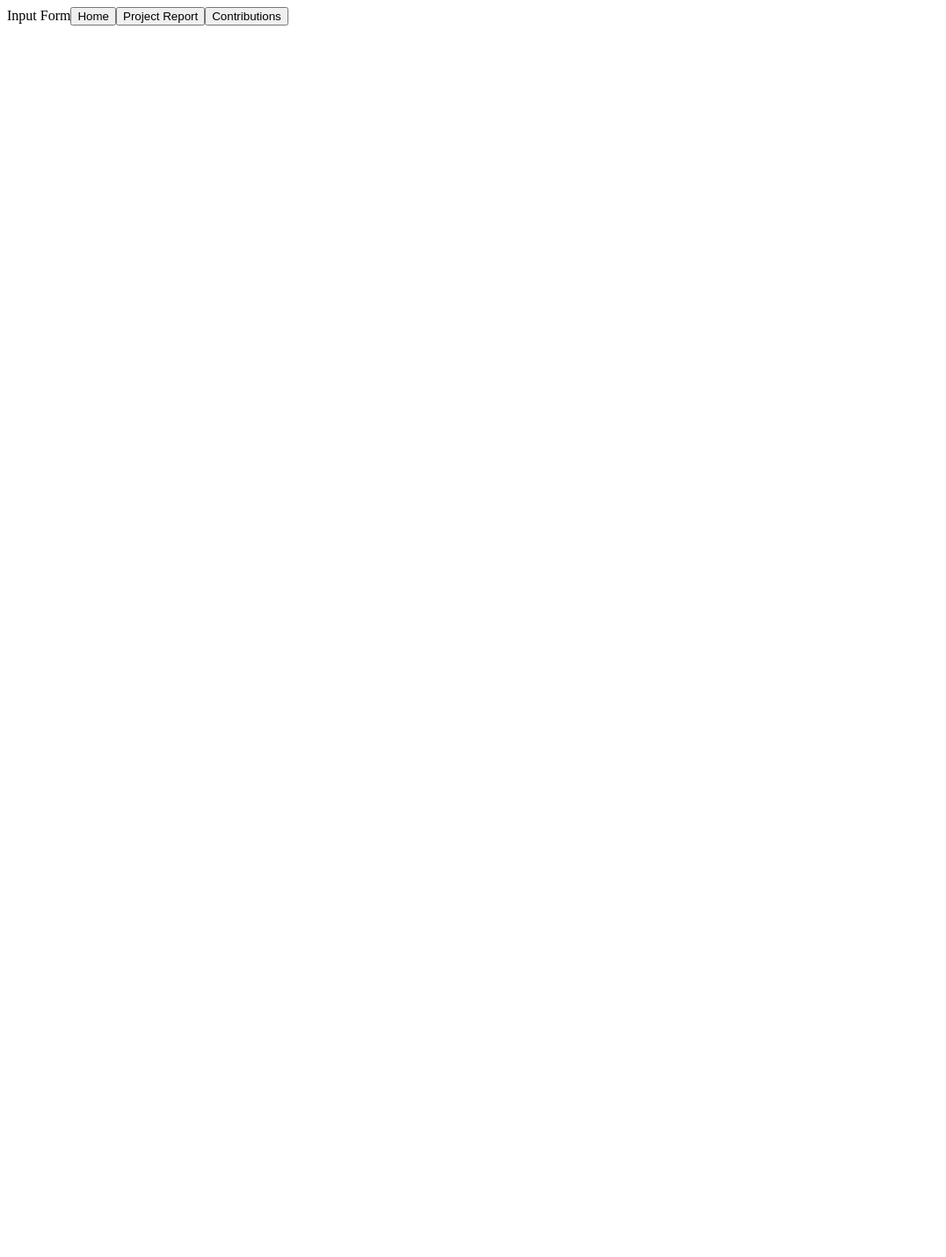
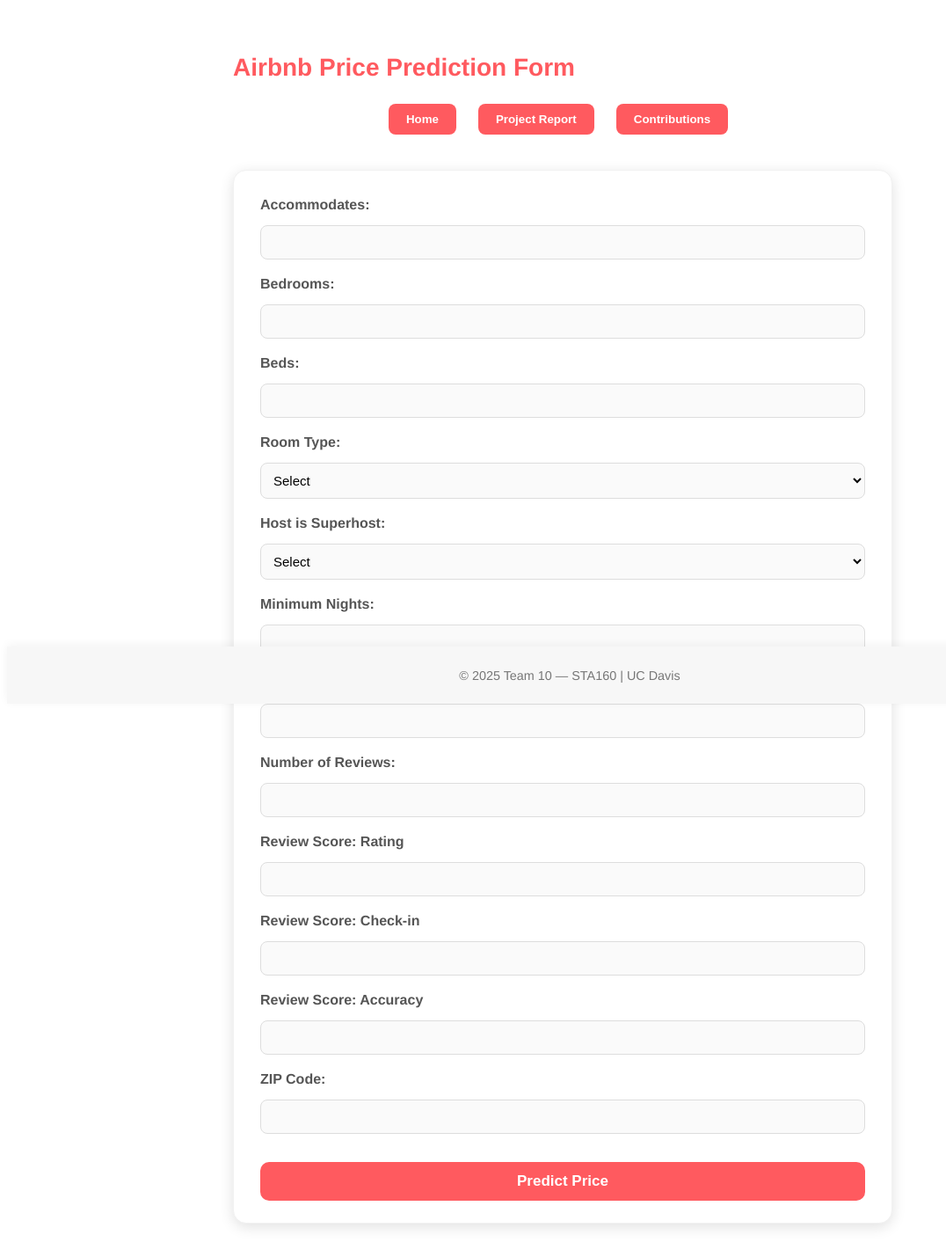
Before and after one commit to HimmatToor/AirbnbWebsite, a React (Create React App) app: page /inputForm in a window 1280 px wide. Shown: the whole page at 88% size, without its empty margins (0-1076 px from the left). Before the commit the page ends 800 px from the top, so only its background shows below. Built offline with nearby package versions, Linux system fonts and the light colour scheme; no server answers.

Commit message:
Updated InputForm layout, footer design, CSS, and UI styles

```diff
--- a/src/pages/Contributions.js
+++ b/src/pages/Contributions.js
@@ -80,7 +80,7 @@ function Contributions() {
       </div>
 
       <footer className="footer">
-        © 2025 Team 10 — STA160 Capstone | UC Davis
+        © 2025 Team 10 — STA160 | UC Davis
       </footer>
     </div>
   )
--- /dev/null
+++ b/src/pages/InputForm.css
@@ -0,0 +1,112 @@
+/* Global container */
+.input-form-container {
+    padding: 30px;
+    max-width: 750px;
+    margin: 0 auto;
+    font-family: "Helvetica Neue", Arial, sans-serif;
+    color: #333;
+}
+
+/* Title */
+.input-form-container h2 {
+    margin-bottom: 25px;
+    font-size: 28px;
+    font-weight: 600;
+    color: #FF5A5F;  /* Airbnb red */
+}
+
+/* Navigation buttons */
+.nav-buttons {
+    margin-bottom: 20px;
+}
+
+.nav-buttons button {
+    margin-right: 10px;
+    padding: 7px 16px;
+    border: 1px solid #FF5A5F;
+    background-color: white;
+    color: #FF5A5F;
+    cursor: pointer;
+    border-radius: 8px;
+    transition: all 0.25s ease;
+}
+
+.nav-buttons button:hover {
+    background-color: #FF5A5F;
+    color: white;
+}
+
+/* CARD STYLING (main form card) */
+.form-card {
+    background: white;
+    padding: 25px 30px;
+    border-radius: 15px;
+    box-shadow: 0 4px 16px rgba(0,0,0,0.12);
+    border: 1px solid #f1f1f1;
+}
+
+/* Form layout */
+form {
+    display: flex;
+    flex-direction: column;
+    gap: 14px;
+}
+
+/* Labels */
+form label {
+    font-weight: 600;
+    margin-top: 5px;
+    color: #555;
+}
+
+/* Inputs */
+form input,
+form select {
+    padding: 10px;
+    font-size: 15px;
+    border: 1px solid #ddd;
+    border-radius: 8px;
+    background: #fafafa;
+    transition: all 0.2s ease;
+}
+
+form input:focus,
+form select:focus {
+    outline: none;
+    border: 1px solid #FF5A5F;
+    background: white;
+    box-shadow: 0 0 4px rgba(255,90,95,0.35);
+}
+
+/* Submit Button */
+form button[type="submit"] {
+    margin-top: 18px;
+    padding: 12px;
+    font-size: 17px;
+    background-color: #FF5A5F;
+    color: white;
+    border: none;
+    border-radius: 10px;
+    cursor: pointer;
+    transition: background 0.25s ease, transform 0.1s ease;
+    font-weight: 600;
+}
+
+form button[type="submit"]:hover {
+    background-color: #e0474b;
+}
+
+form button[type="submit"]:active {
+    transform: scale(0.97);
+}
+
+.footer {
+  position: absolute;
+  bottom: 10px;
+  width: 100%;
+  text-align: center;
+  font-size: 0.9rem;
+  color: #f0f0f0;
+  z-index: 1;
+  font-family: "Helvetica Neue", Helvetica, Arial, sans-serif;
+}
--- a/src/pages/InputForm.js
+++ b/src/pages/InputForm.js
@@ -1,17 +1,110 @@
-import React from 'react'
-import {useNavigate} from 'react-router-dom'
+import React, { useState } from 'react';
+import { useNavigate } from 'react-router-dom';
+import "./InputForm.css";
 
 function InputForm() {
-    const navigate = useNavigate()
+    const navigate = useNavigate();
+
+    const [formData, setFormData] = useState({
+        accommodates: "",
+        bedrooms: "",
+        beds: "",
+        room_type: "",
+        host_is_superhost: "",
+        minimum_nights: "",
+        availability_365: "",
+        number_of_reviews: "",
+        review_scores_rating: "",
+        review_scores_checkin: "",
+        review_scores_accuracy: "",
+        zip: ""
+    });
+
+    const handleChange = (e) => {
+        setFormData({
+            ...formData,
+            [e.target.name]: e.target.value,
+        });
+    };
+
+    const handleSubmit = (e) => {
+        e.preventDefault();
+        console.log("Submitting:", formData);
+
+        // your groupmate will connect this to Python backend
+    };
 
     return (
         <div>
-            Input Form
-            <button onClick={() => {navigate("/")}}>Home</button>
-            <button onClick={() => {navigate("/projectReport")}}>Project Report</button>
-            <button onClick={() => {navigate("/contributions")}}>Contributions</button>
+            <div className="input-form-container">
+                <h2>Airbnb Price Prediction Form</h2>
+
+                {/* Navigation */}
+                <div className="nav-buttons">
+                    <button onClick={() => navigate("/")}>Home</button>
+                    <button onClick={() => navigate("/projectReport")}>Project Report</button>
+                    <button onClick={() => navigate("/contributions")}>Contributions</button>
+                </div>
+
+                {/* Form card */}
+                <div className="form-card">
+                    <form onSubmit={handleSubmit}>
+                        <label>Accommodates:</label>
+                        <input type="number" name="accommodates" value={formData.accommodates} onChange={handleChange} required />
+
+                        <label>Bedrooms:</label>
+                        <input type="number" name="bedrooms" value={formData.bedrooms} onChange={handleChange} required />
+
+                        <label>Beds:</label>
+                        <input type="number" name="beds" value={formData.beds} onChange={handleChange} required />
+
+                        <label>Room Type:</label>
+                        <select name="room_type" value={formData.room_type} onChange={handleChange} required>
+                            <option value="">Select</option>
+                            <option value="Entire home/apt">Entire home/apt</option>
+                            <option value="Private room">Private room</option>
+                            <option value="Shared room">Shared room</option>
+                            <option value="Hotel room">Hotel room</option>
+                        </select>
+
+                        <label>Host is Superhost:</label>
+                        <select name="host_is_superhost" value={formData.host_is_superhost} onChange={handleChange} required>
+                            <option value="">Select</option>
+                            <option value="1">Yes</option>
+                            <option value="0">No</option>
+                        </select>
+
+                        <label>Minimum Nights:</label>
+                        <input type="number" name="minimum_nights" value={formData.minimum_nights} onChange={handleChange} required />
+
+                        <label>Availability (365 days):</label>
+                        <input type="number" name="availability_365" value={formData.availability_365} onChange={handleChange} required />
+
+                        <label>Number of Reviews:</label>
+                        <input type="number" name="number_of_reviews" value={formData.number_of_reviews} onChange={handleChange} required />
+
+                        <label>Review Score: Rating</label>
+                        <input type="number" name="review_scores_rating" value={formData.review_scores_rating} onChange={handleChange} />
+
+                        <label>Review Score: Check-in</label>
+                        <input type="number" name="review_scores_checkin" value={formData.review_scores_checkin} onChange={handleChange} />
+
+                        <label>Review Score: Accuracy</label>
+                        <input type="number" name="review_scores_accuracy" value={formData.review_scores_accuracy} onChange={handleChange} />
+
+                        <label>ZIP Code:</label>
+                        <input type="text" name="zip" value={formData.zip} onChange={handleChange} required />
+
+                        <button type="submit">Predict Price</button>
+                    </form>
+                </div>
+            </div>
+
+            <footer className="footer">
+                <p>© 2025 Team 10 — STA160 | UC Davis</p>
+            </footer>
         </div>
-    )
+    );
 }
 
-export default InputForm
+export default InputForm;
```
